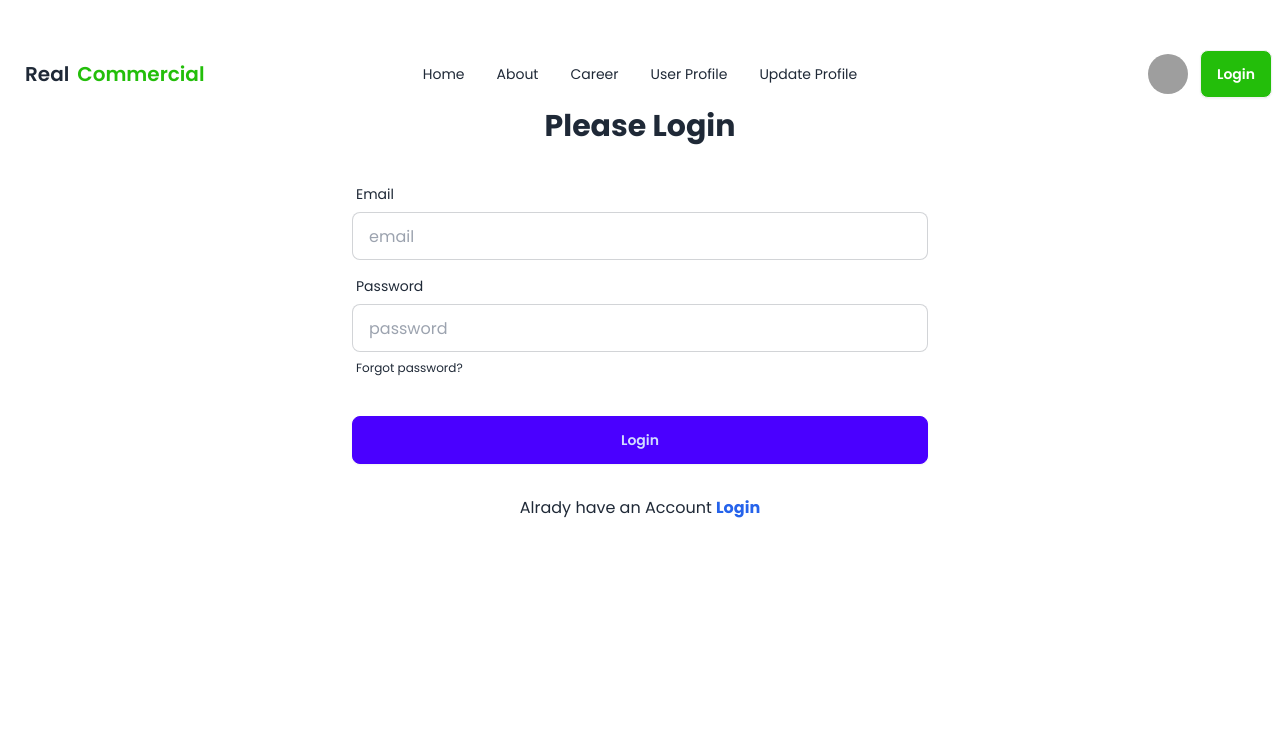
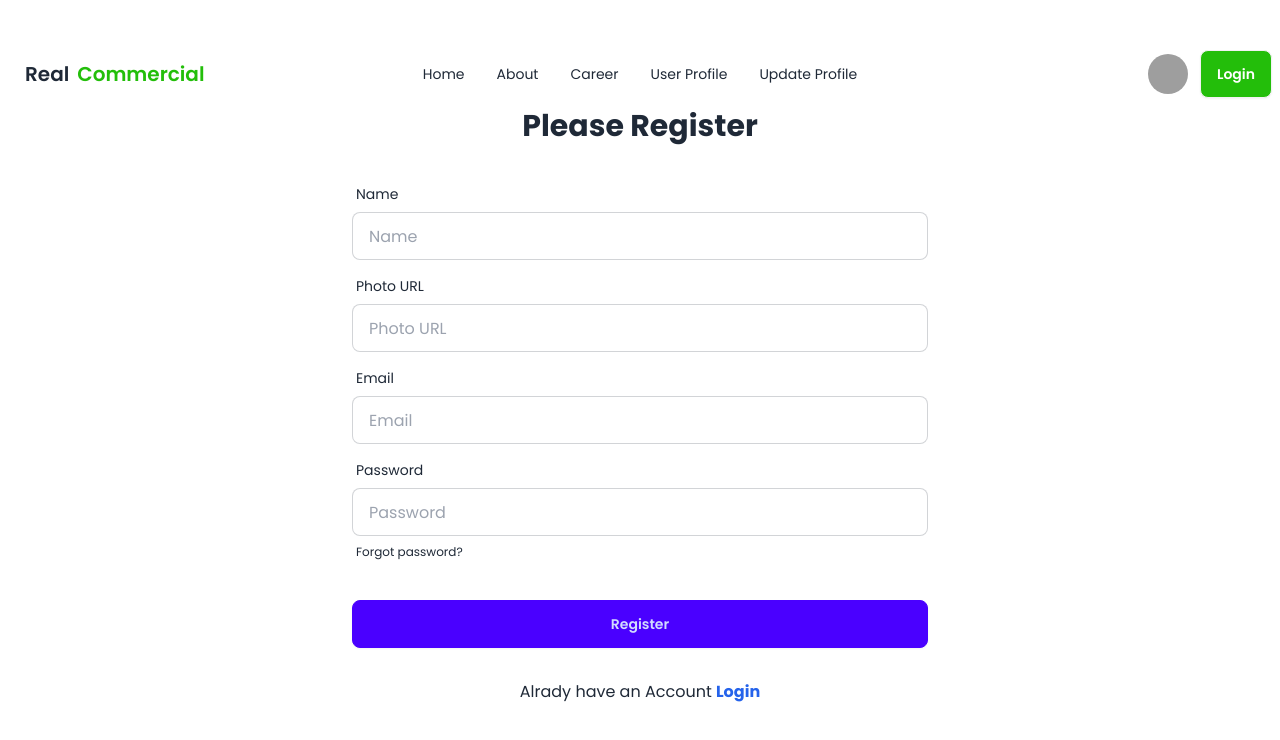
Before and after one commit to rakibul561/Real-Esate-project-, a React (Vite) app: page /register in a window 1280 px wide. Shown: the top 740 px of the page. Built offline with nearby package versions, Linux system fonts and the light colour scheme; no server answers; grey boxes are pictures that could not be loaded.

Commit message:
added Register

```diff
--- a/src/Pages/Navbar/Navbar.jsx
+++ b/src/Pages/Navbar/Navbar.jsx
@@ -1,6 +1,18 @@
+import { useContext } from "react";
 import { Link, NavLink } from "react-router-dom";
+import { AuthContext } from "../../Provider/AuthProvider";
 
 const Navbar = () => {
+
+    const { user,logOut } = useContext(AuthContext);
+
+    const handleSignout = ()=>{
+        logOut()
+        .then()
+        .catch(error=>{
+            console.error(error);
+        })
+    }
 
     const navLinks = <>
 
@@ -33,14 +45,22 @@ const Navbar = () => {
                 </ul>
             </div>
             <div className="navbar-end gap-2">
-            <div tabIndex={0} role="button" className="btn btn-ghost btn-circle avatar">
+                <div tabIndex={0} role="button" className="btn btn-ghost btn-circle avatar">
                     <div className="w-10 rounded-full">
                         <img alt="Tailwind CSS Navbar component" src="https://daisyui.com/images/stock/photo-1534528741775-53994a69daeb.jpg" />
                     </div>
                 </div>
-                <Link to='/login' >
-                    <button  className="btn text-white bg-[#23BE0A]">Login</button>
-                </Link>
+
+                {
+                    user ?
+                        <button onClick={handleSignout} className="btn text-white bg-[#23BE0A]">Sign out</button>
+                        :
+                        <Link to='/login' >
+                            <button className="btn text-white bg-[#23BE0A]">Login</button>
+                        </Link>
+                }
+
+
 
             </div>
         </div>
--- a/src/Pages/Shared/Login/Login.jsx
+++ b/src/Pages/Shared/Login/Login.jsx
@@ -1,13 +1,27 @@
 import { Link } from "react-router-dom";
 import Navbar from "../../Navbar/Navbar";
+import { useContext } from "react";
+import { AuthContext } from "../../../Provider/AuthProvider";
 
 const Login = () => {
+
+     const {signIn} = useContext(AuthContext);
 
     const handleLogin = e =>{
         e.preventDefault();
         console.log(e.currentTarget);
         const form = new FormData(e.currentTarget);
-        console.log(form.get('password'));
+        const email = form.get('email');
+        const password = form.get('password');
+        console.log(email,password);
+
+        signIn(email,password)
+        .then(result =>{
+            console.log(result.user);
+        })
+        .catch(error=>{
+            console.error(error)
+        })
     }
 
 
--- a/src/Pages/Shared/Login/Register/Register.jsx
+++ b/src/Pages/Shared/Login/Register/Register.jsx
@@ -1,25 +1,59 @@
 import { Link } from "react-router-dom";
 import Navbar from "../../../Navbar/Navbar";
+import { useContext } from "react";
+import { AuthContext } from "../../../../Provider/AuthProvider";
 
 const Register = () => {
+
+     const {crateUser} = useContext(AuthContext);
+
     const handleRegister = e =>{
         e.preventDefault();
         console.log(e.currentTarget);
         const form = new FormData(e.currentTarget);
-        console.log(form.get('password'));
+        const name = form.get('name');
+        const photo = form.get('photo');
+        const email = form.get('email');
+        const password = form.get('password');
+        console.log(email,password,name,photo);
+        // crate User in
+
+        crateUser(email,password)
+        .then(result=>{
+            console.log(result.user);
+        })
+        .catch(error=>{
+            console.error(error);
+        })
     }
 
     return (
         <div>
             <Navbar></Navbar>
             <div>
-                <h1 className="text-center text-3xl font-bold">Please Login</h1>
+                <h1 className="text-center text-3xl font-bold">Please Register</h1>
                 <form onSubmit={handleRegister} className="card-body md:w-3/4 lg:w-1/2 mx-auto">
+                    <div className="form-control">
+                        <label className="label">
+                            <span className="label-text">Name</span>
+                        </label>
+                        <input type="text" placeholder="Name"
+                        name="name"
+                        className="input input-bordered" required />
+                    </div>
+                    <div className="form-control">
+                        <label className="label">
+                            <span className="label-text">Photo URL</span>
+                        </label>
+                        <input type="text" placeholder="Photo URL"
+                        name="photo"
+                        className="input input-bordered" required />
+                    </div>
                     <div className="form-control">
                         <label className="label">
                             <span className="label-text">Email</span>
                         </label>
-                        <input type="email" placeholder="email"
+                        <input type="email" placeholder="Email"
                         name="email"
                         className="input input-bordered" required />
                     </div>
@@ -27,7 +61,7 @@ const Register = () => {
                         <label className="label">
                             <span className="label-text">Password</span>
                         </label>
-                        <input type="password" placeholder="password"
+                        <input type="password" placeholder="Password"
                         name="password"
                         className="input input-bordered" required />
                         <label className="label">
@@ -35,7 +69,7 @@ const Register = () => {
                         </label>
                     </div>
                     <div className="form-control mt-6">
-                        <button className="btn btn-primary">Login</button>
+                        <button className="btn btn-primary">Register</button>
                     </div>
                 </form>
                 <p className="text-center">Alrady have an Account <Link className="text-blue-600 font-bold" to='/login'>Login</Link></p>
--- /dev/null
+++ b/src/Provider/AuthProvider.jsx
@@ -0,0 +1,52 @@
+import { createUserWithEmailAndPassword, getAuth, onAuthStateChanged, signInWithEmailAndPassword, signOut } from "firebase/auth";
+import { createContext, useEffect, useState } from "react";
+import app from "../Firebase/Firebase.config";
+
+export const AuthContext = createContext(null);
+const AuthProvider = ({ children }) => {
+
+    const auth = getAuth(app)
+
+    const [user, setUser] = useState(null);
+
+    const crateUser = (email, password) => {
+        return createUserWithEmailAndPassword(auth, email, password);
+    }
+
+
+    const signIn = (email, password)=>{
+        signInWithEmailAndPassword(auth,password ,email)
+    }
+
+    const logOut = ()=>{
+        return signOut(auth);
+    }
+
+    useEffect(() => {
+        const unSubscirbe = onAuthStateChanged(auth, currentUser => {
+            console.log('user in the auth sata ', currentUser);
+            setUser(currentUser)
+        });
+        return() =>{
+            unSubscirbe();
+        }
+    }, [])
+
+
+
+    const authInfo = {
+        user,
+        crateUser,
+        signIn,
+        logOut
+
+    }
+
+    return (
+        <AuthContext.Provider value={authInfo}>
+            {children}
+        </AuthContext.Provider>
+    );
+};
+
+export default AuthProvider;
```
Also changed, not shown: src/main.jsx (+8 -1 lines).
